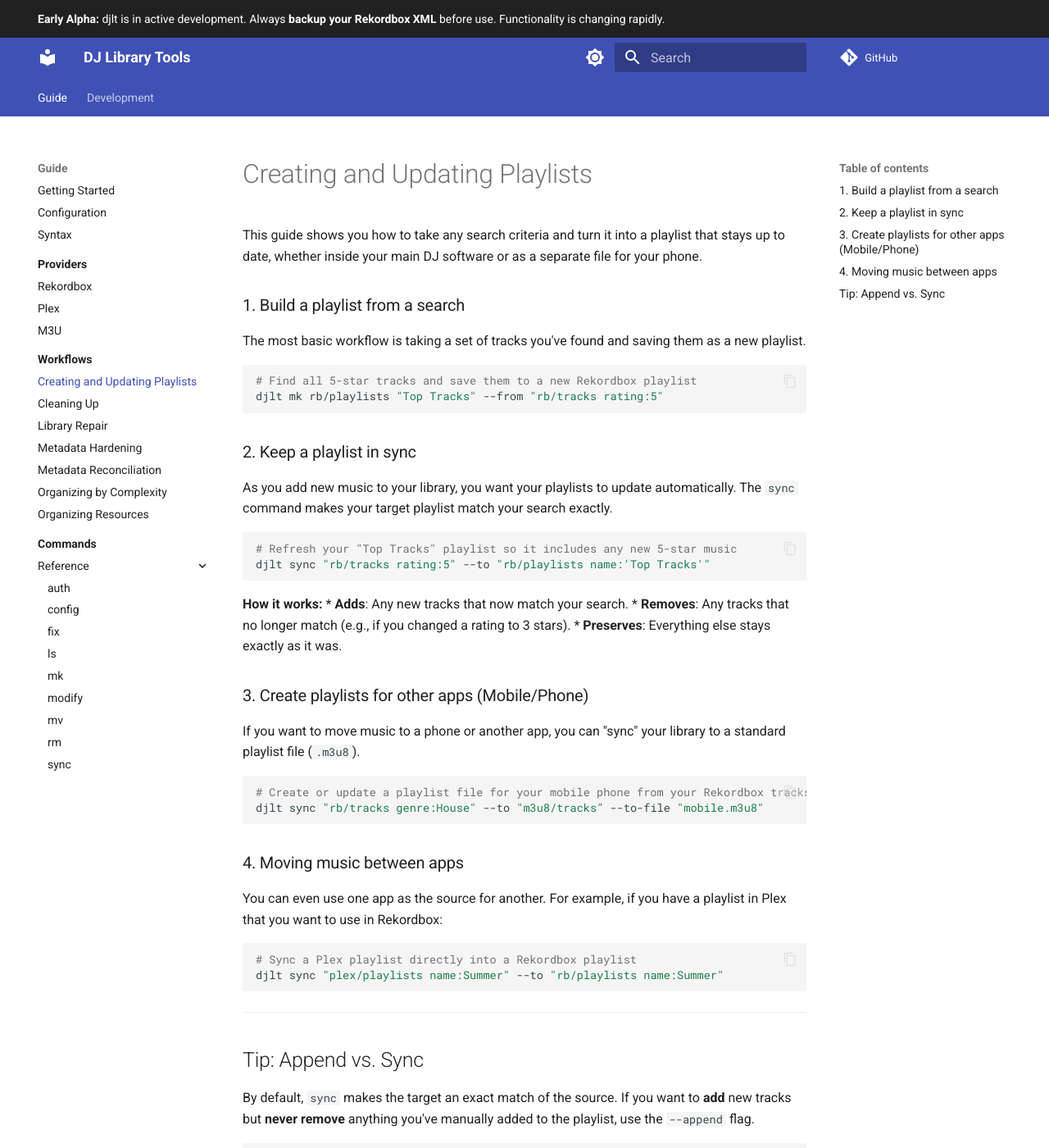
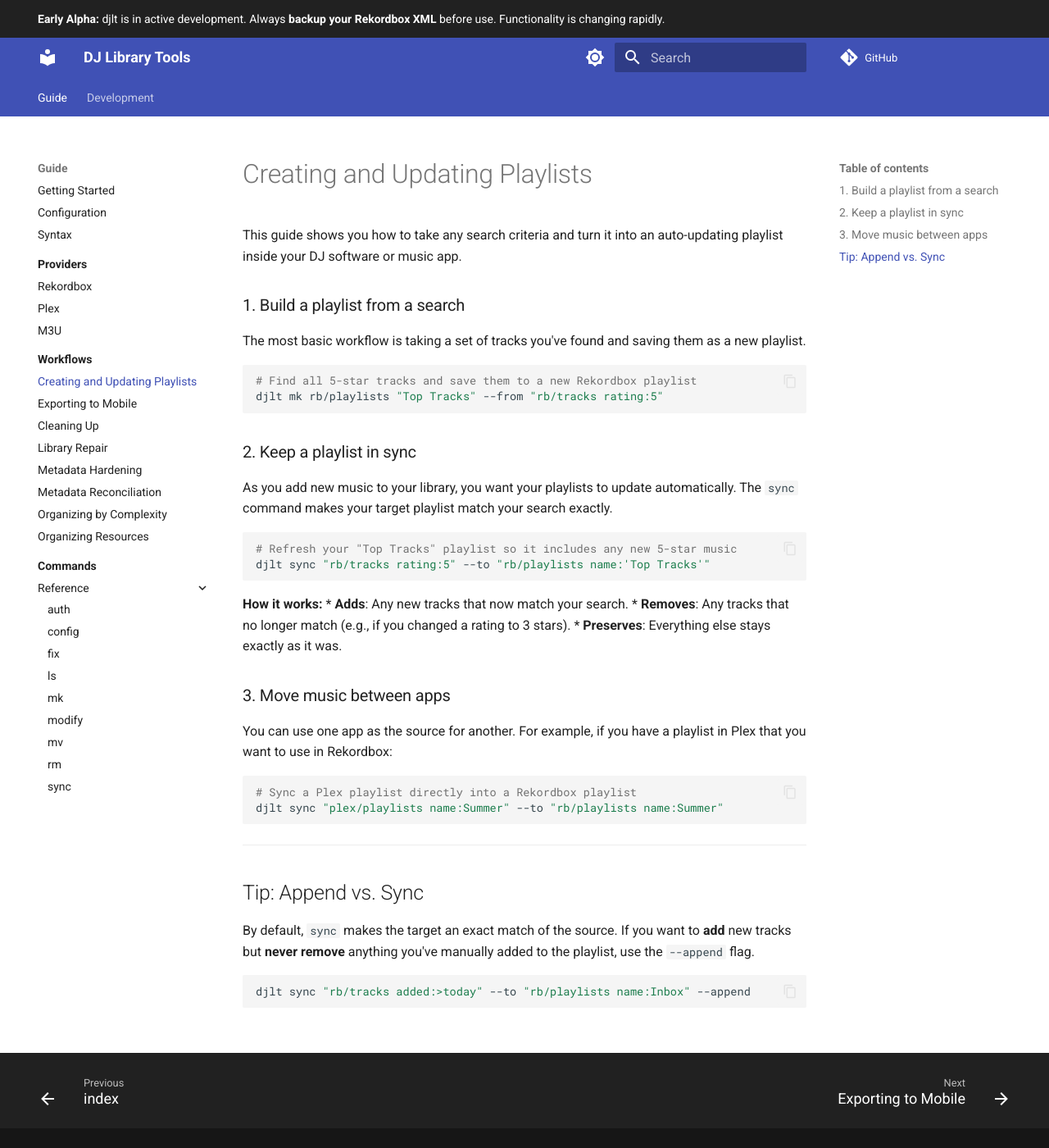
Before and after one commit to llttlltt/dj-library-tools, an MkDocs documentation site: the page built from docs/guide/workflows/creating-and-updating-playlists.md, in a window 1280 px wide and 1400 px high. Shown: the whole window at 82% size. Built offline with MkDocs 1.6.1 and Material for MkDocs 9.7.7, drawn with Linux system fonts in a browser that asks for light colours; comment, search, counter and statistics services are not loaded.

Commit message:
docs(workflows): separate playlist management and mobile export guides with plain english

````diff
--- a/docs/guide/workflows/creating-and-updating-playlists.md
+++ b/docs/guide/workflows/creating-and-updating-playlists.md
@@ -1,6 +1,6 @@
 # Creating and Updating Playlists
 
-This guide shows you how to take any search criteria and turn it into a playlist that stays up to date, whether inside your main DJ software or as a separate file for your phone.
+This guide shows you how to take any search criteria and turn it into an auto-updating playlist inside your DJ software or music app.
 
 ### 1. Build a playlist from a search
 The most basic workflow is taking a set of tracks you've found and saving them as a new playlist.
@@ -23,16 +23,8 @@ djlt sync "rb/tracks rating:5" --to "rb/playlists name:'Top Tracks'"
 *   **Removes**: Any tracks that no longer match (e.g., if you changed a rating to 3 stars).
 *   **Preserves**: Everything else stays exactly as it was.
 
-### 3. Create playlists for other apps (Mobile/Phone)
-If you want to move music to a phone or another app, you can "sync" your library to a standard playlist file (`.m3u8`).
-
-```bash
-# Create or update a playlist file for your mobile phone from your Rekordbox tracks
-djlt sync "rb/tracks genre:House" --to "m3u8/tracks" --to-file "mobile.m3u8"
-```
-
-### 4. Moving music between apps
-You can even use one app as the source for another. For example, if you have a playlist in Plex that you want to use in Rekordbox:
+### 3. Move music between apps
+You can use one app as the source for another. For example, if you have a playlist in Plex that you want to use in Rekordbox:
 
 ```bash
 # Sync a Plex playlist directly into a Rekordbox playlist
--- a/mkdocs.yml
+++ b/mkdocs.yml
@@ -58,6 +58,7 @@ nav:
     - Workflows:
       - index: guide/workflows/index.md
       - Creating and Updating Playlists: guide/workflows/creating-and-updating-playlists.md
+      - Exporting to Mobile: guide/workflows/exporting-to-mobile.md
       - Cleaning Up: guide/workflows/cleaning-up.md
       - Library Repair: guide/workflows/library-repair.md
       - Metadata Hardening: guide/workflows/metadata-hardening.md
````
Also changed, not shown: docs/guide/workflows/exporting-to-mobile.md (added, +32 -0 lines), docs/guide/workflows/index.md (+2 -1 lines).
